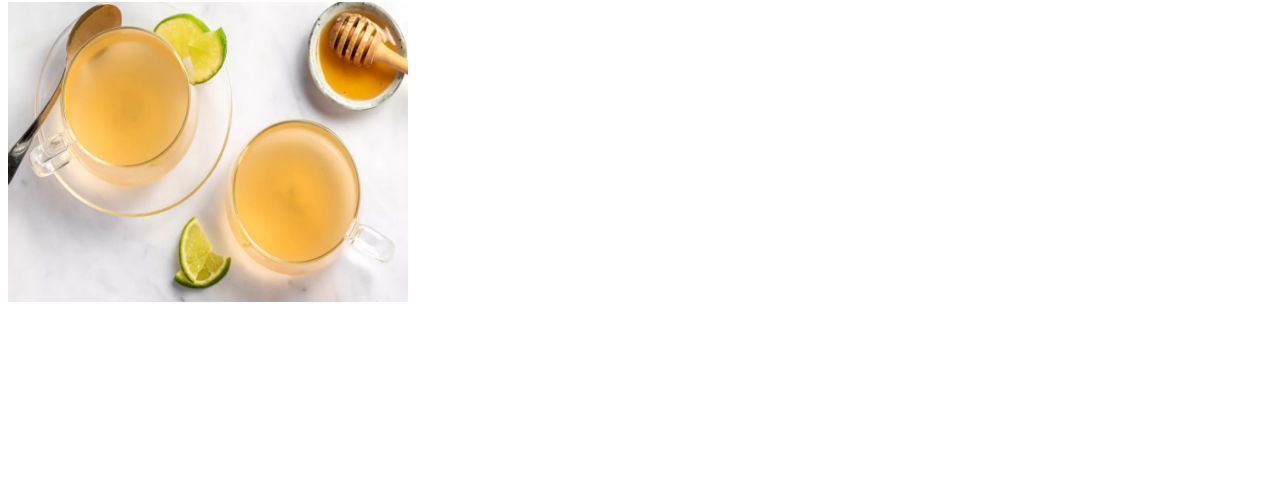
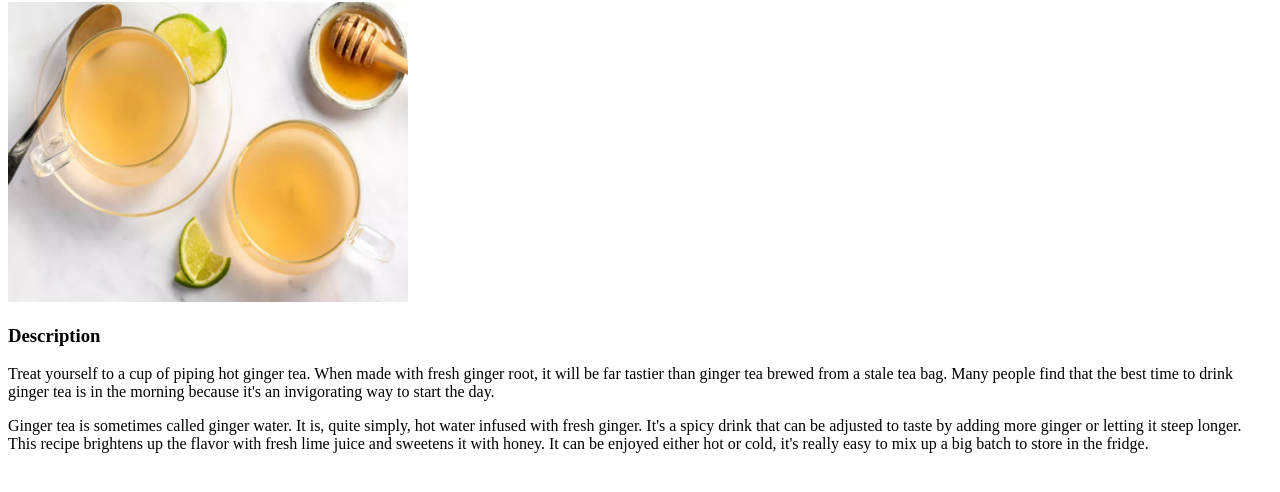
Before and after one commit to DirtyDan08/odin-recipes, a plain HTML site: page recipes/tea.html in a window 1280 px wide. Shown: the part 78-570 px from the top of the page. Drawn offline with Linux system fonts and the light colour scheme.

Commit message:
Added description headings and paragraphs

```diff
--- a/recipes/tea.html
+++ b/recipes/tea.html
@@ -7,6 +7,11 @@
     <body>
         <h1>How To Make Ginger Tea</h1>
         <img src="../imgs/img_tea.jpg" width="400" height="300">
+        <h3>Description</h3>
+        <p>Treat yourself to a cup of piping hot ginger tea. When made with fresh ginger root, it will be far tastier than ginger tea brewed from a stale tea bag. Many people find that the best time to drink ginger tea is in the morning because it's an invigorating way to start the day.</p>
+        <p>Ginger tea is sometimes called ginger water. It is, quite simply, hot water infused with fresh ginger. It's a spicy drink that can be adjusted to taste by adding more ginger or letting it steep longer. This recipe brightens up the flavor with fresh lime juice and sweetens it with honey. It can be enjoyed either hot or cold, it's really easy to mix up a big batch to store in the fridge.</p>
+
+
 
 
     </body>
```
